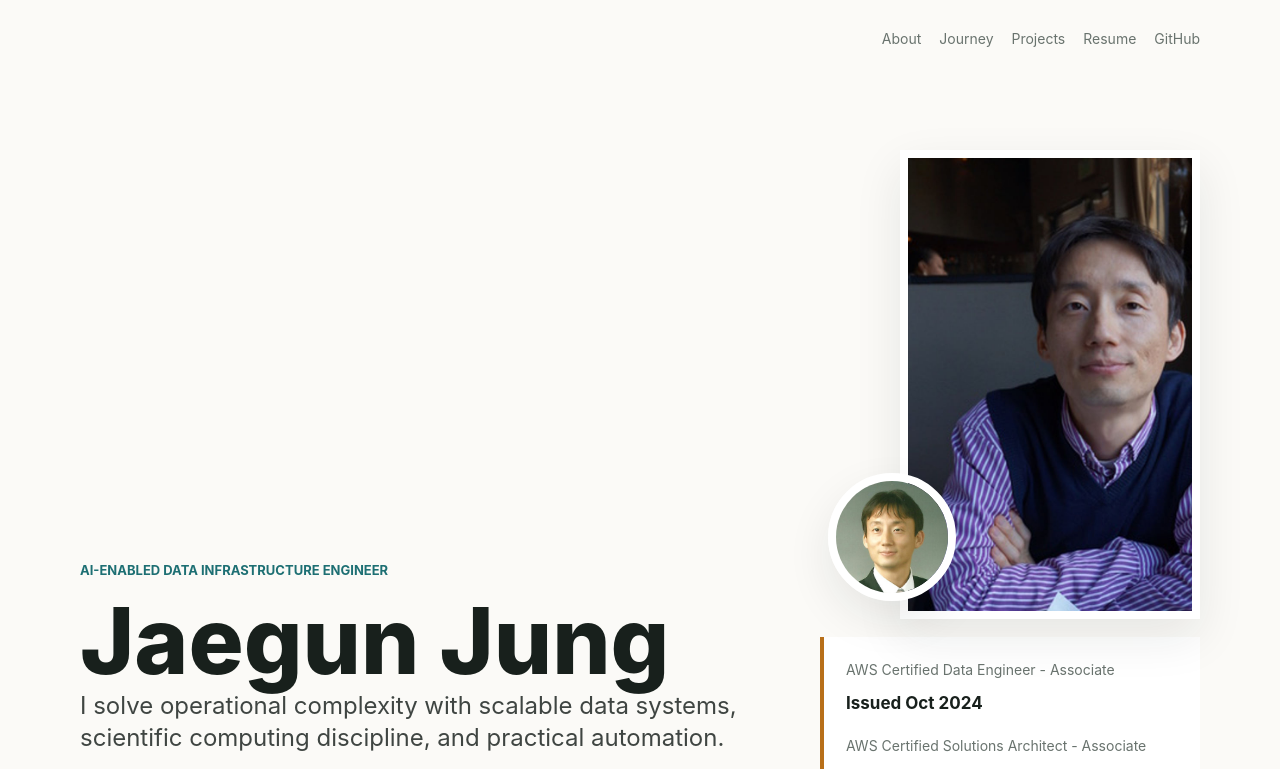
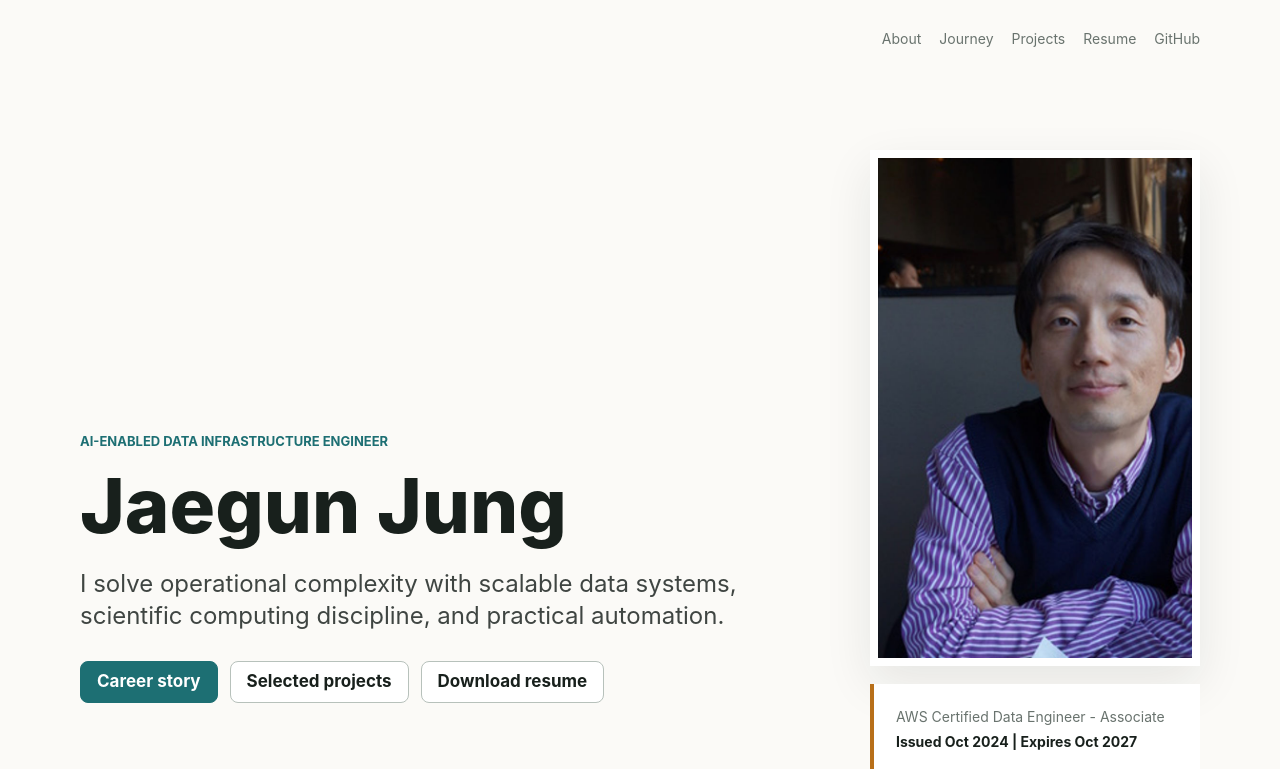
Before and after one commit to jaegunjung/jaegunjung.github.io, a React (Vite) app: page / in a window 1280 px wide. Shown: the top 769 px of the page. Built offline with nearby package versions, Linux system fonts and the light colour scheme.

Commit message:
Refine hero and resume presentation

```diff
--- a/src/App.css
+++ b/src/App.css
@@ -26,9 +26,9 @@
 
 .hero-panel {
   display: grid;
-  grid-template-columns: minmax(0, 1fr) 380px;
-  gap: 36px;
-  align-items: end;
+  grid-template-columns: minmax(0, 1fr) minmax(280px, 330px);
+  gap: 24px;
+  align-items: center;
   min-height: 520px;
   padding: 72px 0 56px;
   border-bottom: 1px solid var(--border);
@@ -40,12 +40,10 @@
 }
 
 .hero-photos {
-  position: relative;
-  min-height: 360px;
+  min-height: 0;
 }
 
-.portrait,
-.profile-photo {
+.portrait {
   display: block;
   border: 8px solid var(--surface);
   box-shadow: var(--shadow);
@@ -53,18 +51,16 @@
 }
 
 .portrait {
-  width: min(100%, 300px);
-  margin-left: auto;
+  width: 100%;
+  margin-left: 0;
   aspect-ratio: 0.64;
 }
 
-.profile-photo {
-  position: absolute;
-  left: 8px;
-  bottom: 18px;
-  width: 128px;
-  aspect-ratio: 1;
-  border-radius: 50%;
+.hero-title {
+  max-width: 720px;
+  margin-bottom: 22px;
+  font-size: clamp(44px, 7vw, 76px);
+  line-height: 1.08;
 }
 
 .eyebrow {
@@ -111,10 +107,15 @@
 
 .cert-panel {
   display: grid;
-  gap: 8px;
+  gap: 14px;
   border-left: 4px solid var(--accent-2);
   padding: 22px;
   background: var(--surface);
+}
+
+.cert-item {
+  display: grid;
+  gap: 3px;
 }
 
 .cert-panel span {
@@ -123,8 +124,8 @@
 }
 
 .cert-panel strong {
-  margin-bottom: 10px;
   color: var(--text-h);
+  font-size: 14px;
 }
 
 .section-block {
@@ -270,6 +271,27 @@
   padding-top: 52px;
 }
 
+.resume-header {
+  display: grid;
+  grid-template-columns: 112px minmax(0, 1fr);
+  gap: 22px;
+  align-items: start;
+}
+
+.resume-photo {
+  width: 112px;
+  aspect-ratio: 1;
+  border: 6px solid var(--surface);
+  border-radius: 50%;
+  object-fit: cover;
+  box-shadow: var(--shadow);
+}
+
+.resume-header h1 {
+  margin-bottom: 10px;
+  font-size: clamp(36px, 6vw, 58px);
+}
+
 .resume-page section {
   padding: 30px 0;
   border-top: 1px solid var(--border);
@@ -342,7 +364,6 @@
 
   .hero-photos {
     min-height: auto;
-    padding-bottom: 48px;
   }
 
   .portrait {
@@ -350,10 +371,9 @@
     margin: 0 auto;
   }
 
-  .profile-photo {
-    left: 4px;
-    bottom: 2px;
-    width: min(34vw, 124px);
+  .hero-title {
+    margin-bottom: 18px;
+    font-size: clamp(42px, 15vw, 58px);
   }
 
   .hero-copy {
@@ -373,4 +393,12 @@
   .story-summary {
     font-size: 18px;
   }
+
+  .resume-header {
+    grid-template-columns: 1fr;
+  }
+
+  .resume-photo {
+    width: 96px;
+  }
 }
--- a/src/App.jsx
+++ b/src/App.jsx
@@ -208,6 +208,29 @@ const skills = [
   ['Django', SiDjango],
 ]
 
+const certificates = [
+  {
+    name: 'AWS Certified Data Engineer - Associate',
+    issued: 'Oct 2024',
+    expires: 'Oct 2027',
+  },
+  {
+    name: 'AWS Certified Solutions Architect - Associate',
+    issued: 'Mar 2025',
+    expires: 'Mar 2028',
+  },
+  {
+    name: 'Snowflake SnowPro Core',
+    issued: 'Mar 2024',
+    expires: 'Feb 2028',
+  },
+  {
+    name: 'Coursera Machine Learning',
+    issued: 'Oct 2019',
+    expires: 'No expiration',
+  },
+]
+
 const resume = {
   headline: 'Staff Data Engineer | AI-Enabled Data Infrastructure',
   contact: ['Castro Valley, CA', 'jjg0412@gmail.com', 'linkedin.com/in/jgjung', 'github.com/jaegunjung'],
@@ -273,12 +296,7 @@ const resume = {
     'Ph.D., Chemical Engineering, Carnegie Mellon University, Aug 2003 - May 2008',
     'B.S., Chemical Engineering, Hanyang University, Seoul, Korea, Mar 1996 - Feb 2003',
   ],
-  certificates: [
-    'AWS Certified Data Engineer - Associate, issued Oct 2024, expires Oct 2027',
-    'AWS Certified Solutions Architect - Associate, issued Mar 2025, expires Mar 2028',
-    'Snowflake SnowPro Core, issued Mar 2024, expires Feb 2028',
-    'Coursera Machine Learning, issued Oct 2019',
-  ],
+  certificates,
 }
 
 function getHashRoute() {
@@ -320,7 +338,7 @@ function App() {
       <header className="hero-panel">
         <div>
           <p className="eyebrow">AI-enabled data infrastructure engineer</p>
-          <h1>Jaegun Jung</h1>
+          <h1 className="hero-title">Jaegun Jung</h1>
           <p className="hero-copy">
             I solve operational complexity with scalable data systems, scientific
             computing discipline, and practical automation.
@@ -336,13 +354,16 @@ function App() {
         <aside className="hero-media" aria-label="Photos and certifications">
           <div className="hero-photos">
             <img className="portrait" src="/jaegun-portrait.jpg" alt="Jaegun Jung" />
-            <img className="profile-photo" src="/jaegun-profile.jpg" alt="Jaegun Jung profile" />
           </div>
           <div className="cert-panel" aria-label="Certifications">
-            <span>AWS Certified Data Engineer - Associate</span>
-            <strong>Issued Oct 2024</strong>
-            <span>AWS Certified Solutions Architect - Associate</span>
-            <strong>Issued Mar 2025</strong>
+            {certificates.map((certificate) => (
+              <div className="cert-item" key={certificate.name}>
+                <span>{certificate.name}</span>
+                <strong>
+                  Issued {certificate.issued} | Expires {certificate.expires}
+                </strong>
+              </div>
+            ))}
           </div>
         </aside>
       </header>
@@ -450,9 +471,14 @@ function ResumePage() {
     <main className="site-shell story-shell">
       <a className="back-link" href="#">Back to portfolio</a>
       <article className="resume-page">
-        <p className="eyebrow">Resume</p>
-        <h1>Jaegun Jung</h1>
-        <p className="story-summary">{resume.headline}</p>
+        <header className="resume-header">
+          <img className="resume-photo" src="/jaegun-profile.jpg" alt="Jaegun Jung profile" />
+          <div>
+            <p className="eyebrow">Resume</p>
+            <h1>Jaegun Jung</h1>
+            <p className="story-summary">{resume.headline}</p>
+          </div>
+        </header>
         <div className="contact-row">
           {resume.contact.map((item) => (
             <span key={item}>{item}</span>
@@ -502,8 +528,10 @@ function ResumePage() {
         <section>
           <h2>Certifications</h2>
           <ul>
-            {resume.certificates.map((item) => (
-              <li key={item}>{item}</li>
+            {resume.certificates.map((certificate) => (
+              <li key={certificate.name}>
+                {certificate.name}, issued {certificate.issued}, expires {certificate.expires}
+              </li>
             ))}
           </ul>
         </section>
```
